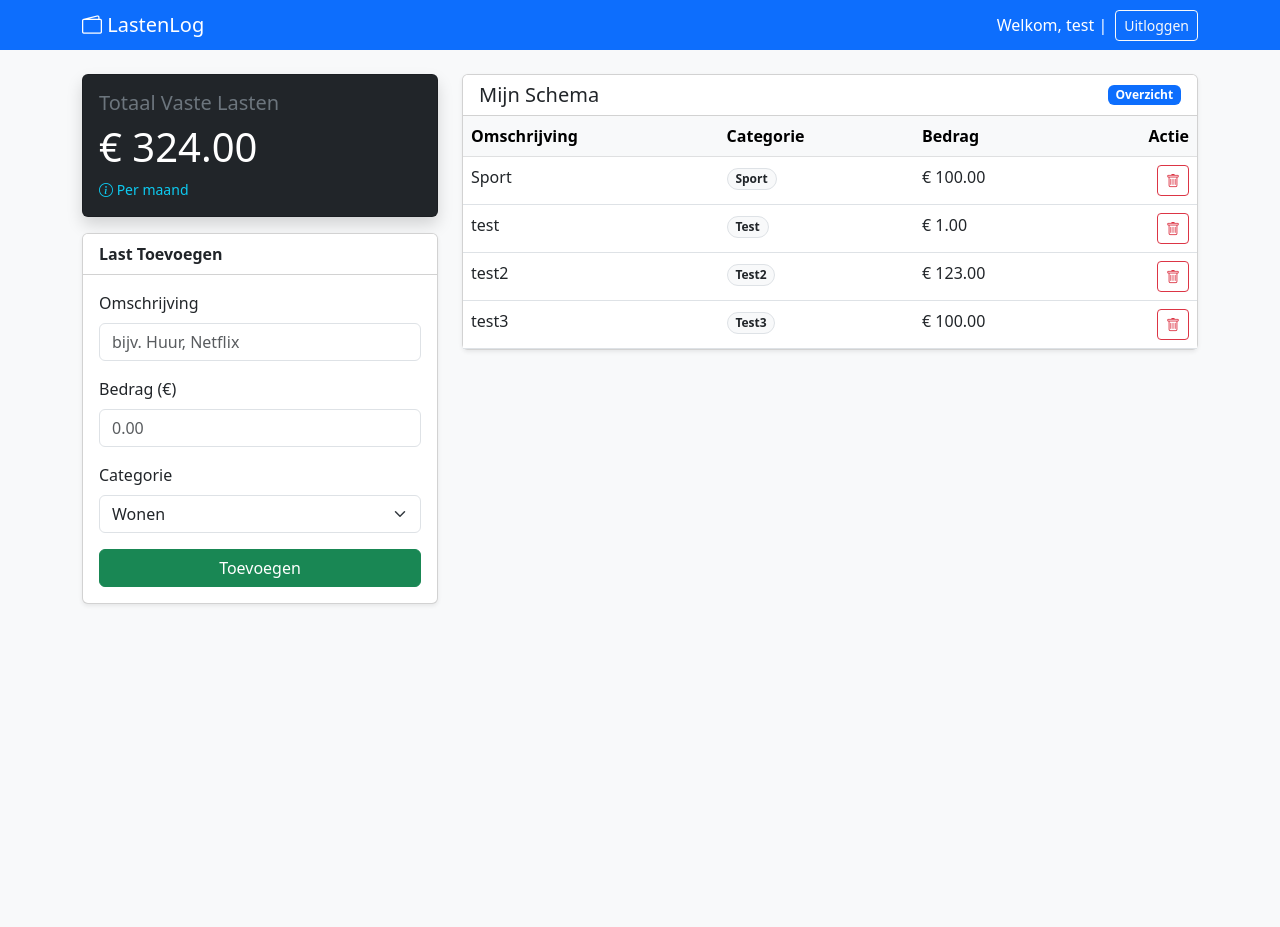
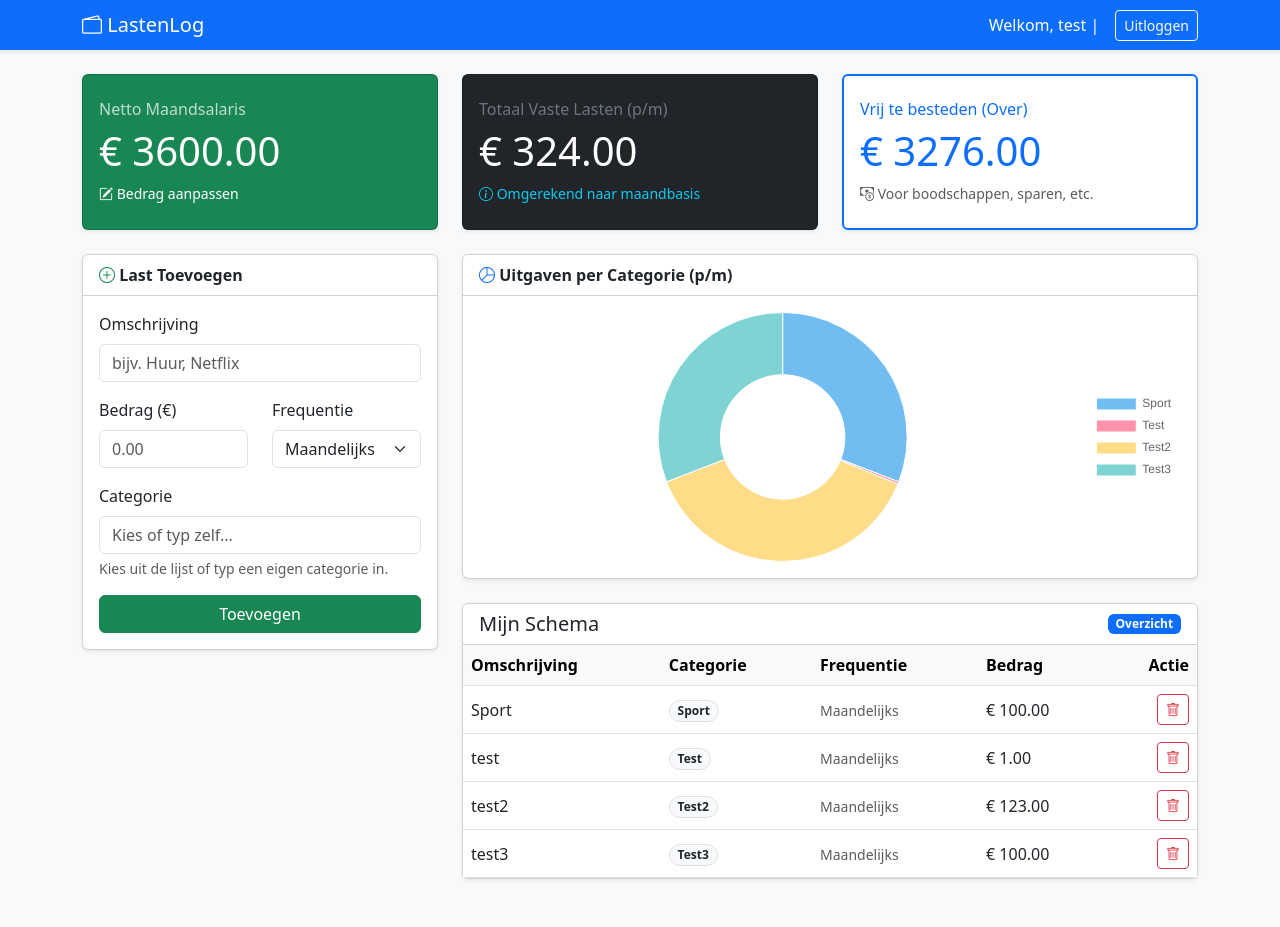
Before and after one commit to rubenwinkelman/webtechnologie, a Flask app: page / in a window 1280 px wide. Before the commit the page ends 605 px from the top, so only its background shows below. Run offline with Flask 3, Linux system fonts and the light colour scheme; a user stored in the database is signed in; data comes from the database, SQL or seed files in the repository; both versions use the stored data as it was after the commit.

Commit message:
Oude lastlog versie

```diff
--- a/app.py
+++ b/app.py
@@ -1,116 +1,164 @@
 from flask import Flask, render_template, request, redirect, url_for, session
 from flask_sqlalchemy import SQLAlchemy
+import json
 
-# Maak de Flask-app aan; deze vormt het startpunt van de hele website.
 app = Flask(__name__)
-
-# De secret key gebruikt Flask om sessiegegevens veilig te ondertekenen.
 app.secret_key = 'super_geheim_wachtwoord_123'
-
-# Hier configureren we waar de SQLite-database staat en dat we geen extra tracking willen.
 app.config['SQLALCHEMY_DATABASE_URI'] = 'sqlite:///database.db'
 app.config['SQLALCHEMY_TRACK_MODIFICATIONS'] = False
 
-# SQLAlchemy koppelt onze Python-modellen aan de database.
 db = SQLAlchemy(app)
 
-# Dit model stelt een gebruiker van de applicatie voor.
 class User(db.Model):
     id = db.Column(db.Integer, primary_key=True)
     first_name = db.Column(db.String(100), nullable=False)
     last_name = db.Column(db.String(100), nullable=False)
     email = db.Column(db.String(120), unique=True, nullable=False)
     password = db.Column(db.String(100), nullable=False)
-
-    # Via deze relatie kunnen we alle vaste lasten van een gebruiker opvragen.
+    salaris = db.Column(db.Float, default=0.0)
     lasten = db.relationship('Expense', backref='gebruiker', lazy=True)
 
-    def __repr__(self):
-        return f'<User {self.email}>'
-
-# Dit model bewaart elke vaste last die een gebruiker toevoegt.
 class Expense(db.Model):
     id = db.Column(db.Integer, primary_key=True)
     omschrijving = db.Column(db.String(100), nullable=False)
     bedrag = db.Column(db.Float, nullable=False)
     categorie = db.Column(db.String(50), nullable=False)
-    # Koppeling naar de User id
+    frequentie = db.Column(db.String(50), nullable=False, default='Maandelijks')
     user_id = db.Column(db.Integer, db.ForeignKey('user.id'), nullable=False)
 
-# De home-route toont afhankelijk van de sessie een publieke pagina of het persoonlijke dashboard.
+with app.app_context():
+    db.create_all()
+
 @app.route('/')
 def home():
-    if session.get('logged_in') == True:
-        # Haal de ingelogde gebruiker op en bereken het totaal van alle lasten.
+    if session.get('logged_in'):
         user = User.query.filter_by(id=session['user_id']).first()
+        if not user:
+            session.clear()
+            return redirect(url_for('login'))
+
         mijn_lasten = user.lasten
-        totaal = sum(l.bedrag for l in mijn_lasten)
-        return render_template('back/home.html', data=user, lasten=mijn_lasten, totaal=totaal)
+        totaal_per_maand = 0
+        kosten_per_categorie = {}
+
+        # Lijst om unieke categorieën in de juiste volgorde (meest recent) op te slaan
+        recente_categorieen = []
+        for last in reversed(mijn_lasten):
+            if last.categorie not in recente_categorieen:
+                recente_categorieen.append(last.categorie)
+
+        for last in mijn_lasten:
+            maand_bedrag = last.bedrag
+            if last.frequentie == 'Kwartaal':
+                maand_bedrag = last.bedrag / 3
+            elif last.frequentie == 'Jaarlijks':
+                maand_bedrag = last.bedrag / 12
+
+            totaal_per_maand += maand_bedrag
+
+            if last.categorie in kosten_per_categorie:
+                kosten_per_categorie[last.categorie] += maand_bedrag
+            else:
+                kosten_per_categorie[last.categorie] = maand_bedrag
+
+        grafiek_labels = list(kosten_per_categorie.keys())
+        grafiek_data = list(kosten_per_categorie.values())
+
+        # LOGICA: Maximaal 3 vaste suggesties en 2 eigen categorieën
+        vaste_suggesties = ['Wonen', 'Abonnement', 'Boodschappen']
+
+        # Filter de vaste suggesties eruit (zodat ze niet dubbel in de lijst komen)
+        eigen_invoer = [cat for cat in recente_categorieen if cat not in vaste_suggesties]
+
+        # Pak maximaal de eerste 2 (omdat we de lijst omdraaiden met 'reversed', zijn dit de meest recente)
+        max_twee_eigen = eigen_invoer[:2]
+
+        return render_template('back/home.html',
+                               data=user,
+                               lasten=mijn_lasten,
+                               totaal=totaal_per_maand,
+                               salaris=user.salaris,
+                               grafiek_labels=json.dumps(grafiek_labels),
+                               grafiek_data=json.dumps(grafiek_data),
+                               eigen_categorieen=max_twee_eigen)
     else:
         return render_template('homepagina.html')
 
-# De login-route verwerkt zowel het formulier tonen als het inloggen zelf.
 @app.route('/login', methods=['GET', 'POST'])
 def login():
     if request.method == 'POST':
-        # Lees de ingevulde waarden uit het loginformulier.
         email = request.form.get('email')
         password = request.form.get('password')
 
-        # Zoek de gebruiker op basis van het opgegeven e-mailadres.
         user = User.query.filter_by(email=email).first()
         if user and user.password == password:
-
-            # Bewaar in de sessie dat deze gebruiker succesvol is ingelogd.
             session['logged_in'] = True
             session['user_id'] = user.id
-            mijn_lasten = user.lasten
-            totaal = sum(l.bedrag for l in mijn_lasten)
-            return render_template('back/home.html', data=user, lasten=mijn_lasten, totaal=totaal)
+            return redirect(url_for('home'))
 
     return render_template('login_page.html')
 
-# Met logout verwijderen we alle sessie-informatie van de huidige gebruiker.
 @app.route('/logout')
 def logout():
-    # SESSIE LEEGMAKEN
     session.clear()
     return redirect(url_for('login'))
 
-# Via register kan een nieuwe gebruiker een account aanmaken.
 @app.route('/register', methods=['GET', 'POST'])
 def register():
     if request.method == 'POST':
-        # Lees alle velden uit het registratieformulier.
         email = request.form.get('email')
         first_name = request.form.get('first_name')
         last_name = request.form.get('last_name')
         password = request.form.get('password')
 
-        # Maak een nieuw User-object en sla dit op in de database.
-        nieuwe_gebruiker = User(email=email, password=password, first_name=first_name, last_name=last_name)
-        db.session.add(nieuwe_gebruiker)
-        db.session.commit()
+        bestaande_user = User.query.filter_by(email=email).first()
+        if not bestaande_user:
+            nieuwe_gebruiker = User(email=email, password=password, first_name=first_name, last_name=last_name)
+            db.session.add(nieuwe_gebruiker)
+            db.session.commit()
 
         return redirect(url_for('login'))
 
     return render_template('register_page.html')
 
-# Deze route voegt een nieuwe vaste last toe voor de ingelogde gebruiker.
 @app.route('/add_expense', methods=['POST'])
 def add_expense():
-    # Maak van de formulierdata een nieuw Expense-object.
+    if not session.get('logged_in'):
+        return redirect(url_for('login'))
+
+    ingevulde_categorie = request.form.get('categorie').strip().capitalize()
+
     nieuwe_last = Expense(
         omschrijving=request.form.get('omschrijving'),
         bedrag=float(request.form.get('bedrag')),
-        categorie=request.form.get('categorie'),
-        user_id=session['user_id'] # De ID uit de sessie die we eerder bespraken
+        categorie=ingevulde_categorie,
+        frequentie=request.form.get('frequentie'),
+        user_id=session['user_id']
     )
-    # Sla de nieuwe vaste last direct op in de database op.
     db.session.add(nieuwe_last)
     db.session.commit()
     return redirect(url_for('home'))
 
-# Start de Flask development-server wanneer dit bestand direct wordt uitgevoerd.
+@app.route('/update_salaris', methods=['POST'])
+def update_salaris():
+    if session.get('logged_in'):
+        user = User.query.filter_by(id=session['user_id']).first()
+        nieuw_salaris = request.form.get('salaris')
+
+        if nieuw_salaris:
+            user.salaris = float(nieuw_salaris)
+            db.session.commit()
+
+    return redirect(url_for('home'))
+
+@app.route('/delete/<int:id>')
+def delete_expense(id):
+    if session.get('logged_in'):
+        last = Expense.query.get(id)
+        if last and last.user_id == session['user_id']:
+            db.session.delete(last)
+            db.session.commit()
+    return redirect(url_for('home'))
+
 if __name__ == "__main__":
     app.run(debug=True)
--- a/templates/back/home.html
+++ b/templates/back/home.html
@@ -3,57 +3,96 @@
 <head>
     <meta charset="UTF-8">
     <meta name="viewport" content="width=device-width, initial-scale=1.0">
-    <title>Vaste Lasten Planner</title>
+    <title>LastenLog - Dashboard</title>
     <link href="https://cdn.jsdelivr.net/npm/bootstrap@5.3.0/dist/css/bootstrap.min.css" rel="stylesheet">
     <link rel="stylesheet" href="https://cdn.jsdelivr.net/npm/bootstrap-icons@1.10.0/font/bootstrap-icons.css">
+    <script src="https://cdn.jsdelivr.net/npm/chart.js"></script>
 </head>
 <body class="bg-light">
 
-    <!-- Navigatiebalk voor ingelogde gebruikers in het dashboard. -->
-    <nav class="navbar navbar-dark bg-primary mb-4">
+    <nav class="navbar navbar-dark bg-primary mb-4 shadow-sm">
         <div class="container">
             <span class="navbar-brand mb-0 h1"><i class="bi bi-wallet2"></i> LastenLog</span>
             <div class="d-flex text-white align-items-center">
                 Welkom, {{ data.first_name }} |
-                <a href="/logout" class="btn btn-sm btn-outline-light ms-2">Uitloggen</a>
+                <a href="/logout" class="btn btn-sm btn-outline-light ms-3">Uitloggen</a>
             </div>
         </div>
     </nav>
 
-    <!-- Hoofdindeling van de pagina: links samenvatting en formulier, rechts het overzicht. -->
     <div class="container">
+
+        <div class="row mb-4">
+            <div class="col-md-4">
+                <div class="card text-white bg-success mb-3 shadow-sm h-100">
+                    <div class="card-body d-flex flex-column justify-content-center">
+                        <h6 class="card-title text-light opacity-75">Netto Maandsalaris</h6>
+                        <h2 class="display-6 mb-0">€ {{ "%.2f"|format(salaris) }}</h2>
+                        <a href="#" data-bs-toggle="modal" data-bs-target="#salarisModal" class="text-white small text-decoration-none mt-2">
+                            <i class="bi bi-pencil-square"></i> Bedrag aanpassen
+                        </a>
+                    </div>
+                </div>
+            </div>
+
+            <div class="col-md-4">
+                <div class="card text-white bg-dark mb-3 shadow-sm h-100">
+                    <div class="card-body d-flex flex-column justify-content-center">
+                        <h6 class="card-title text-secondary">Totaal Vaste Lasten (p/m)</h6>
+                        <h2 class="display-6 mb-0">€ {{ "%.2f"|format(totaal) }}</h2>
+                        <p class="card-text small text-info mt-2 mb-0"><i class="bi bi-info-circle"></i> Omgerekend naar maandbasis</p>
+                    </div>
+                </div>
+            </div>
+
+            <div class="col-md-4">
+                <div class="card text-dark bg-white border-primary border-2 mb-3 shadow-sm h-100">
+                    <div class="card-body d-flex flex-column justify-content-center">
+                        <h6 class="card-title text-primary">Vrij te besteden (Over)</h6>
+                        <h2 class="display-6 mb-0 text-primary">€ {{ "%.2f"|format(salaris - totaal) }}</h2>
+                        <p class="card-text small text-muted mt-2 mb-0"><i class="bi bi-cash-coin"></i> Voor boodschappen, sparen, etc.</p>
+                    </div>
+                </div>
+            </div>
+        </div>
+
         <div class="row">
             <div class="col-md-4">
-                <!-- Kaart die het totale maandbedrag van alle vaste lasten toont. -->
-                <div class="card text-white bg-dark mb-3 shadow">
-                    <div class="card-body">
-                        <h5 class="card-title text-secondary">Totaal Vaste Lasten</h5>
-                        <h2 class="display-6">€ {{ "%.2f"|format(totaal) }}</h2>
-                        <p class="card-text small text-info"><i class="bi bi-info-circle"></i> Per maand</p>
-                    </div>
-                </div>
-
-                <!-- Formulier om een nieuwe vaste last toe te voegen aan de database. -->
-                <div class="card shadow-sm">
-                    <div class="card-header bg-white fw-bold">Last Toevoegen</div>
+                <div class="card shadow-sm mb-4">
+                    <div class="card-header bg-white fw-bold"><i class="bi bi-plus-circle text-success"></i> Last Toevoegen</div>
                     <div class="card-body">
                         <form action="/add_expense" method="POST">
                             <div class="mb-3">
                                 <label class="form-label">Omschrijving</label>
                                 <input type="text" name="omschrijving" class="form-control" placeholder="bijv. Huur, Netflix" required>
                             </div>
-                            <div class="mb-3">
-                                <label class="form-label">Bedrag (€)</label>
-                                <input type="number" step="0.01" name="bedrag" class="form-control" placeholder="0.00" required>
+                            <div class="row">
+                                <div class="col-md-6 mb-3">
+                                    <label class="form-label">Bedrag (€)</label>
+                                    <input type="number" step="0.01" name="bedrag" class="form-control" placeholder="0.00" required>
+                                </div>
+                                <div class="col-md-6 mb-3">
+                                    <label class="form-label">Frequentie</label>
+                                    <select name="frequentie" class="form-select">
+                                        <option value="Maandelijks">Maandelijks</option>
+                                        <option value="Kwartaal">Per kwartaal</option>
+                                        <option value="Jaarlijks">Jaarlijks</option>
+                                    </select>
+                                </div>
                             </div>
+
                             <div class="mb-3">
                                 <label class="form-label">Categorie</label>
-                                <select name="categorie" class="form-select">
-                                    <option value="Wonen">Wonen</option>
-                                    <option value="Abonnement">Abonnementen</option>
-                                    <option value="Verzekering">Verzekeringen</option>
-                                    <option value="Overig">Overig</option>
-                                </select>
+                                <input list="categorie-opties" name="categorie" class="form-control" placeholder="Kies of typ zelf..." required>
+                                <datalist id="categorie-opties">
+                                    <option value="Wonen">
+                                    <option value="Abonnement">
+                                    <option value="Boodschappen">
+                                    {% for cat in eigen_categorieen %}
+                                    <option value="{{ cat }}">
+                                    {% endfor %}
+                                </datalist>
+                                <div class="form-text">Kies uit de lijst of typ een eigen categorie in.</div>
                             </div>
                             <button type="submit" class="btn btn-success w-100">Toevoegen</button>
                         </form>
@@ -62,29 +101,35 @@
             </div>
 
             <div class="col-md-8">
-                <!-- Overzichtstabel met alle vaste lasten van de ingelogde gebruiker. -->
-                <div class="card shadow-sm">
+                <div class="card shadow-sm mb-4">
+                    <div class="card-header bg-white fw-bold"><i class="bi bi-pie-chart text-primary"></i> Uitgaven per Categorie (p/m)</div>
+                    <div class="card-body">
+                        <canvas id="uitgavenGrafiek" style="max-height: 250px;"></canvas>
+                    </div>
+                </div>
+
+                <div class="card shadow-sm mb-5">
                     <div class="card-header bg-white d-flex justify-content-between align-items-center">
                         <h5 class="mb-0">Mijn Schema</h5>
                         <span class="badge bg-primary">Overzicht</span>
                     </div>
                     <div class="table-responsive">
-                        <table class="table table-hover mb-0">
+                        <table class="table table-hover align-middle mb-0">
                             <thead class="table-light">
-                                <!-- Kolomnamen van de tabel. -->
                                 <tr>
                                     <th>Omschrijving</th>
                                     <th>Categorie</th>
+                                    <th>Frequentie</th>
                                     <th>Bedrag</th>
                                     <th class="text-end">Actie</th>
                                 </tr>
                             </thead>
                             <tbody>
-                                <!-- Voor elke vaste last wordt een nieuwe tabelrij getoond. -->
                                 {% for last in lasten %}
                                 <tr>
-                                    <td>{{ last.omschrijving }}</td>
+                                    <td class="fw-medium">{{ last.omschrijving }}</td>
                                     <td><span class="badge rounded-pill bg-light text-dark border">{{ last.categorie }}</span></td>
+                                    <td><small class="text-muted">{{ last.frequentie }}</small></td>
                                     <td>€ {{ "%.2f"|format(last.bedrag) }}</td>
                                     <td class="text-end">
                                         <a href="/delete/{{ last.id }}" class="btn btn-sm btn-outline-danger">
@@ -94,7 +139,10 @@
                                 </tr>
                                 {% else %}
                                 <tr>
-                                    <td colspan="4" class="text-center text-muted py-4">Nog geen vaste lasten toegevoegd.</td>
+                                    <td colspan="5" class="text-center text-muted py-4">
+                                        <i class="bi bi-journal-x fs-3 d-block mb-2"></i>
+                                        Nog geen vaste lasten toegevoegd.
+                                    </td>
                                 </tr>
                                 {% endfor %}
                             </tbody>
@@ -105,7 +153,65 @@
         </div>
     </div>
 
-    <!-- Bootstrap JavaScript voor interactieve onderdelen van de interface. -->
-    <script src="https://cdn.jsdelivr.net/npm/bootstrap@5.3.0/dist/dist/js/bootstrap.bundle.min.js"></script>
+    <div class="modal fade" id="salarisModal" tabindex="-1" aria-hidden="true">
+        <div class="modal-dialog">
+            <div class="modal-content">
+                <form action="/update_salaris" method="POST">
+                    <div class="modal-header">
+                        <h5 class="modal-title">Maandsalaris Aanpassen</h5>
+                        <button type="button" class="btn-close" data-bs-dismiss="modal" aria-label="Close"></button>
+                    </div>
+                    <div class="modal-body">
+                        <label class="form-label">Nieuw Netto Salaris (€)</label>
+                        <input type="number" step="0.01" name="salaris" class="form-control" value="{{ salaris }}" required>
+                    </div>
+                    <div class="modal-footer">
+                        <button type="button" class="btn btn-secondary" data-bs-dismiss="modal">Annuleren</button>
+                        <button type="submit" class="btn btn-success">Opslaan</button>
+                    </div>
+                </form>
+            </div>
+        </div>
+    </div>
+
+    <script src="https://cdn.jsdelivr.net/npm/bootstrap@5.3.0/dist/js/bootstrap.bundle.min.js"></script>
+
+    <script>
+        const ctx = document.getElementById('uitgavenGrafiek').getContext('2d');
+        const chartData = {
+            labels: {{ grafiek_labels | safe }},
+            datasets: [{
+                label: 'Uitgaven in € (per maand)',
+                data: {{ grafiek_data | safe }},
+                backgroundColor: [
+                    'rgba(54, 162, 235, 0.7)',
+                    'rgba(255, 99, 132, 0.7)',
+                    'rgba(255, 206, 86, 0.7)',
+                    'rgba(75, 192, 192, 0.7)',
+                    'rgba(153, 102, 255, 0.7)',
+                    'rgba(255, 159, 64, 0.7)',
+                    'rgba(199, 199, 199, 0.7)',
+                    'rgba(83, 102, 255, 0.7)',
+                    'rgba(40, 159, 64, 0.7)',
+                    'rgba(210, 199, 199, 0.7)'
+                ],
+                borderWidth: 1
+            }]
+        };
+
+        new Chart(ctx, {
+            type: 'doughnut',
+            data: chartData,
+            options: {
+                responsive: true,
+                maintainAspectRatio: false,
+                plugins: {
+                    legend: {
+                        position: 'right',
+                    }
+                }
+            }
+        });
+    </script>
 </body>
 </html>
```
Also changed, not shown: instance/database.db.
